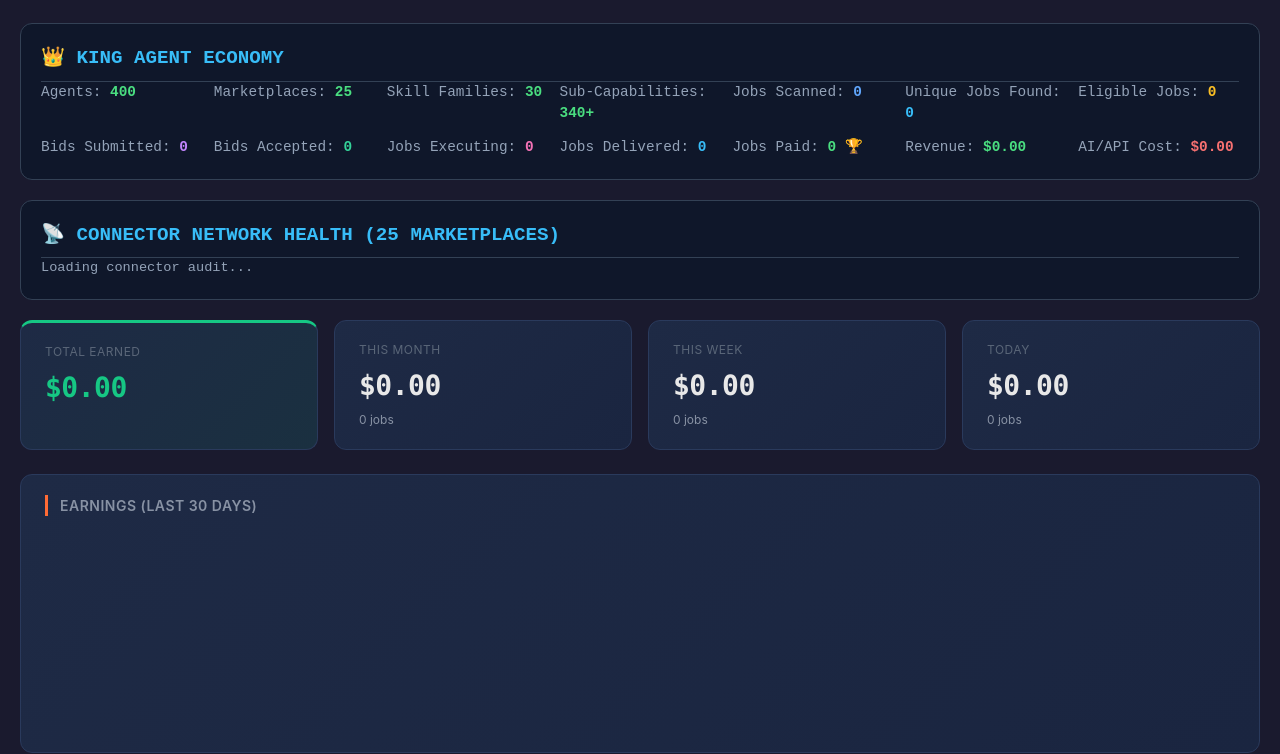
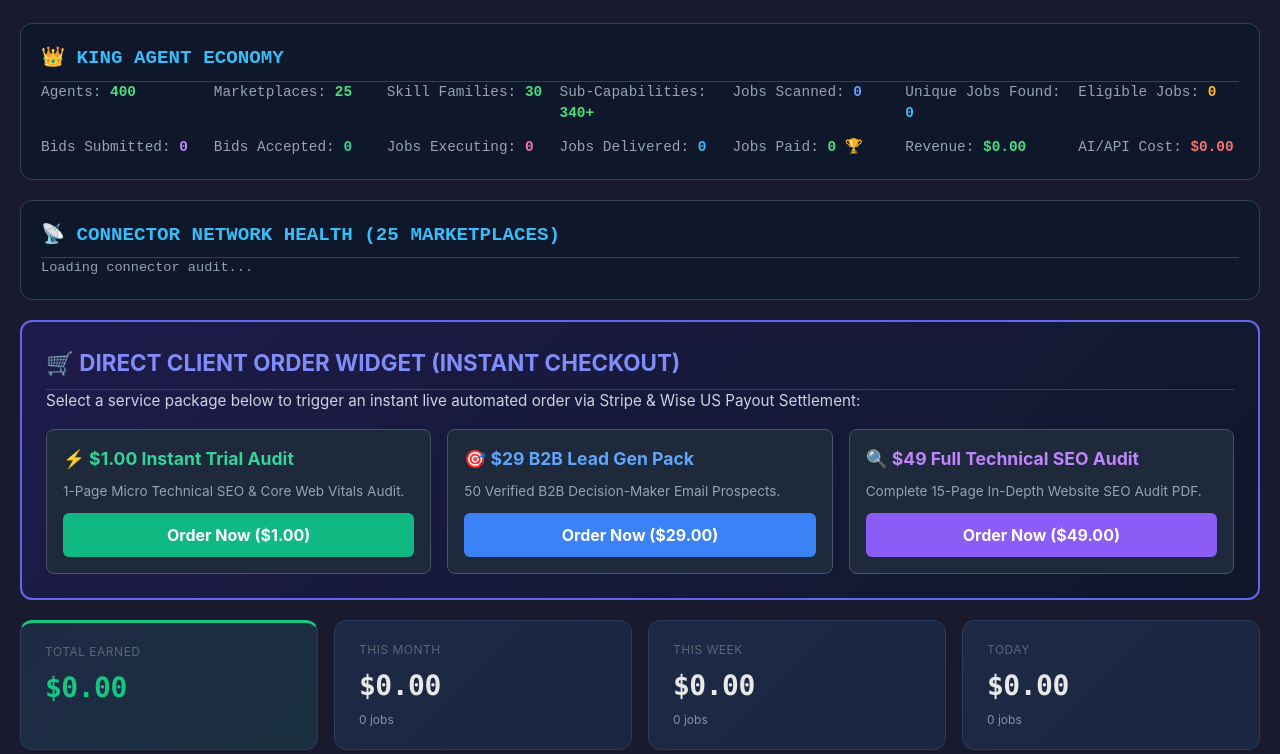
Before and after one commit to jai6854/cashclaw-agent, a website: page src/dashboard/public/index.html in a window 1280 px wide. Shown: the part 70-824 px from the top of the page. Drawn offline with Linux system fonts and the light colour scheme.

Commit message:
Deploy Direct Client Instant Checkout Widget & .00 Trial Order buttons on dashboard

```diff
--- a/src/dashboard/public/index.html
+++ b/src/dashboard/public/index.html
@@ -51,6 +51,33 @@
       </h2>
       <div id="networkHealthGrid" style="display: grid; grid-template-columns: repeat(auto-fit, minmax(220px, 1fr)); gap: 10px; font-size: 0.85rem;">
         <div style="color: #94a3b8;">Loading connector audit...</div>
+      </div>
+    </section>
+
+    <!-- DIRECT CLIENT ORDER & INSTANT TRIAL CHECKOUT WIDGET -->
+    <section class="panel" style="margin: 20px 0; background: linear-gradient(135deg, #1e1b4b, #0f172a); border: 2px solid #6366f1; color: #fff; padding: 24px; border-radius: 12px;">
+      <h2 style="color: #818cf8; margin-top: 0; font-size: 1.4rem; border-bottom: 1px solid #334155; padding-bottom: 10px;">
+        🛒 DIRECT CLIENT ORDER WIDGET (INSTANT CHECKOUT)
+      </h2>
+      <p style="color: #cbd5e1; font-size: 0.95rem; margin-bottom: 16px;">
+        Select a service package below to trigger an instant live automated order via Stripe & Wise US Payout Settlement:
+      </p>
+      <div style="display: grid; grid-template-columns: repeat(auto-fit, minmax(260px, 1fr)); gap: 16px;">
+        <div style="background: #1e293b; border: 1px solid #475569; padding: 16px; border-radius: 8px;">
+          <h3 style="color: #34d399; margin: 0 0 8px 0; font-size: 1.1rem;">⚡ $1.00 Instant Trial Audit</h3>
+          <p style="color: #94a3b8; font-size: 0.85rem; margin-bottom: 12px;">1-Page Micro Technical SEO & Core Web Vitals Audit.</p>
+          <a href="/api/checkout/trial" style="display: block; text-align: center; background: #10b981; color: #fff; text-decoration: none; padding: 10px; border-radius: 6px; font-weight: bold;">Order Now ($1.00)</a>
+        </div>
+        <div style="background: #1e293b; border: 1px solid #475569; padding: 16px; border-radius: 8px;">
+          <h3 style="color: #60a5fa; margin: 0 0 8px 0; font-size: 1.1rem;">🎯 $29 B2B Lead Gen Pack</h3>
+          <p style="color: #94a3b8; font-size: 0.85rem; margin-bottom: 12px;">50 Verified B2B Decision-Maker Email Prospects.</p>
+          <a href="/api/checkout/leadgen" style="display: block; text-align: center; background: #3b82f6; color: #fff; text-decoration: none; padding: 10px; border-radius: 6px; font-weight: bold;">Order Now ($29.00)</a>
+        </div>
+        <div style="background: #1e293b; border: 1px solid #475569; padding: 16px; border-radius: 8px;">
+          <h3 style="color: #c084fc; margin: 0 0 8px 0; font-size: 1.1rem;">🔍 $49 Full Technical SEO Audit</h3>
+          <p style="color: #94a3b8; font-size: 0.85rem; margin-bottom: 12px;">Complete 15-Page In-Depth Website SEO Audit PDF.</p>
+          <a href="/api/checkout/seo" style="display: block; text-align: center; background: #8b5cf6; color: #fff; text-decoration: none; padding: 10px; border-radius: 6px; font-weight: bold;">Order Now ($49.00)</a>
+        </div>
       </div>
     </section>
 
```
Also changed, not shown: src/dashboard/server.js (+13 -0 lines).
